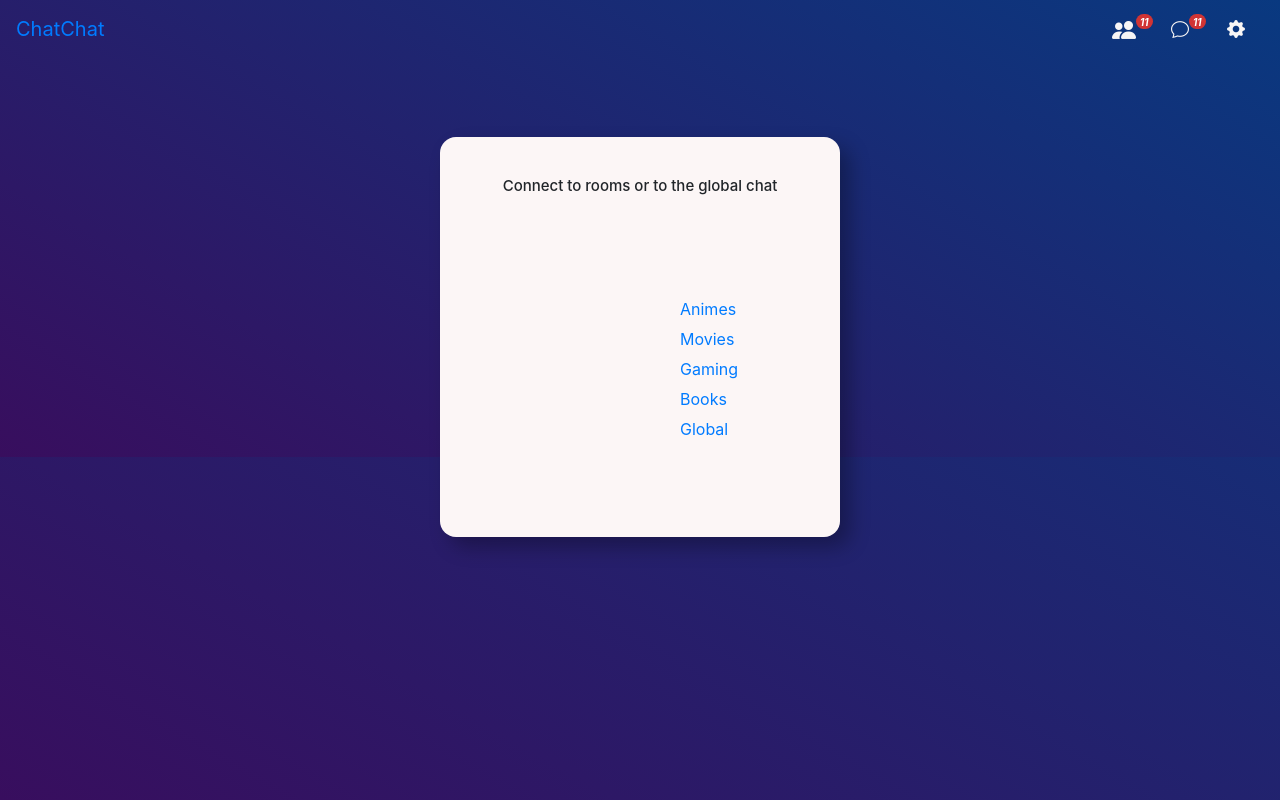
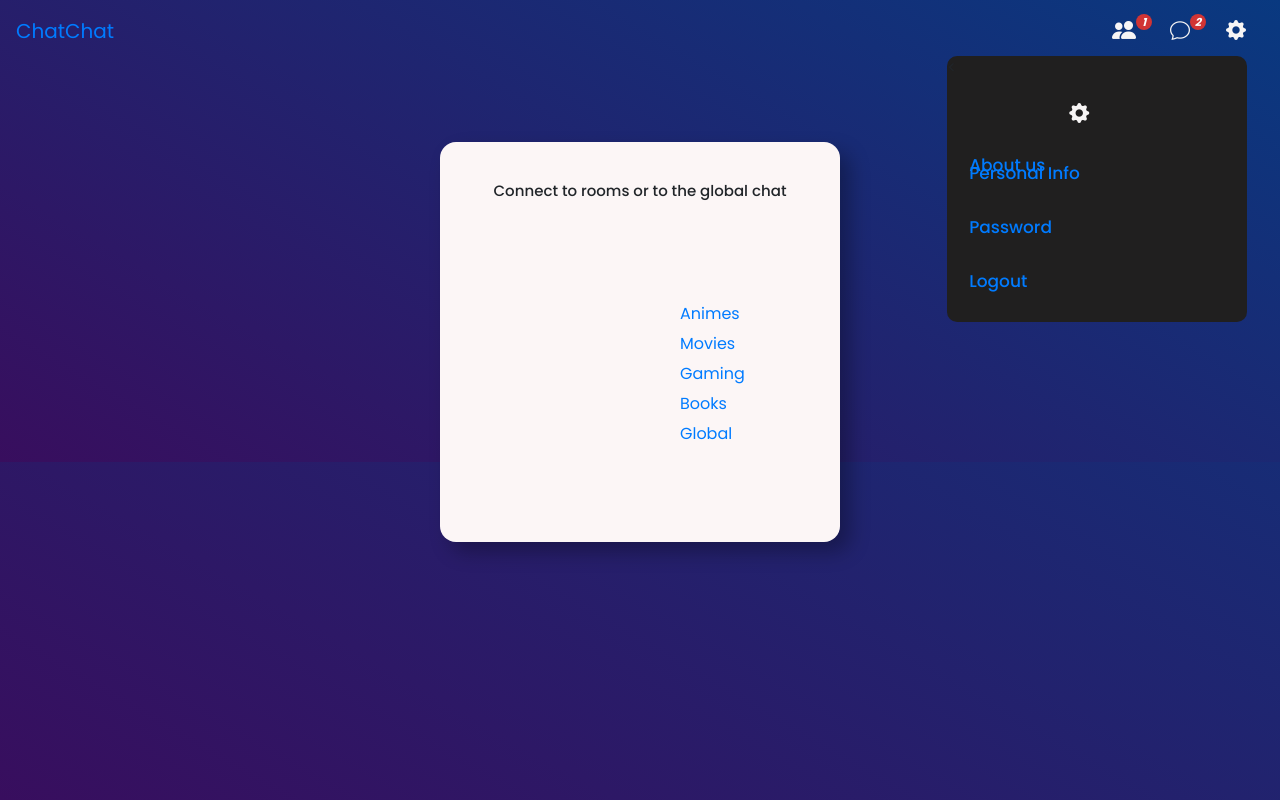
Before and after one commit to FelippoDev/Flask-Chat, a Flask app: page / in a window 1280 px wide. Run offline with Flask 2, Linux system fonts and the light colour scheme; the visitor is signed in with stand-in values (Sample User, id 1); some libraries are stand-ins or nearby versions.

Commit message:
adding the style of the index page

```diff
--- a/flaskChat/static/css/base.css
+++ b/flaskChat/static/css/base.css
@@ -1,3 +1,4 @@
+@import url('https://fonts.googleapis.com/css?family=Poppins:400,500,600,700&display=swap');
 @import url("//maxcdn.bootstrapcdn.com/font-awesome/4.7.0/css/font-awesome.min.css");
 
 @media (min-width: 992px) {
@@ -13,23 +14,27 @@
   .badge {
     color: white;
     top: -7px;
-    font-size: 10px;
-    border-radius: 10rem;
+    height: 16px;
+    width: 16px;
+    font-size: 11px;
+    border-radius: 50%;
     background-color: rgb(209, 52, 52);
     position: absolute;
     top: 1px;
+    justify-content: right;
+  }
 
-  }
 
   .bi {
     position: relative;
     color: rgb(247, 245, 245);
     display: block;
     width: 40px;
+    height: 40px;
     margin: 2px auto 4px auto;
     top: 3px;
     line-height: 24px;
-    font-size: 18px;
+    font-size: 20px;
     padding: 5px;
   }
 
@@ -38,26 +43,112 @@
     color: rgb(247, 245, 245);
     display: block;
     width: 40px;
+    height: 40px;
     margin: 2px auto 4px auto;
     top: 3px;
     line-height: 24px;
-    font-size: 18px;
+    font-size: 20px;
     background-color: #1b4d97;
-    border-radius: 10rem;
+    border-radius: 50%;
     padding: 5px;
+
   }
+
+  .bi:active {
+    background-color: black;
+  }
+
+
 
   #friends {
     font-size: 24px;
   }
 
+}
 
+
+.wrapper {
+  overflow: hidden;
+  position: absolute;
+  top: 90%;
+  left: 74%;
+  display: flex;
+  width: 300px;
+  background-color:rgb(32, 31, 31) ;
+  border-radius: 10px;
+  transition: all 0.3s ease;
+  display: block;
 }
+
+.wrapper ul{
+  width: 300px;
+  list-style: none;
+  padding: 10px 0px 0px 0px;
+  transition: all 0.3s ease;
+}
+
+.wrapper ul li {
+  padding: 0px 10px;
+  list-style: none;
+  line-height: 55px;
+  display: flex;
+}
+
+.wrapper a {
+  text-decoration: none;
+  font-weight: 500;
+  margin: 2px;
+  align-items: center;
+  font-size: 17px;
+  width: 250px;
+  height: 50px;
+  padding: 0px 10px;
+  display: inline-block;
+  /* background-color: rgba(55, 55, 70, 0.822); */
+  border-radius: 10px;
+}
+
+.wrapper a:hover {
+  background-color: rgba(55, 55, 70, 0.822);
+}
+
+
+
 /* ENDING NAV BAR */
+*{
+  margin: 0;
+  padding: 0;
+  box-sizing: border-box;
+  user-select: none;
+  font-family: 'Poppins', sans-serif;
+}
+
 
 html, body {
   min-height: 100%;
   background: linear-gradient(30deg, #380e5e, #093980);
+}
+
+button {
+  background: none;
+	color: inherit;
+	border: none;
+	padding: 0;
+	font: inherit;
+	cursor: pointer;
+	outline: inherit;
+}
+
+button:focus{
+  background: none;
+	color: inherit;
+	border: none;
+	padding: 0;
+  margin: 0;
+	font: inherit;
+	cursor: pointer;
+	outline: inherit;
+
 }
 
 .container {
--- a/flaskChat/static/css/global.css
+++ b/flaskChat/static/css/global.css
@@ -37,6 +37,7 @@ html, body {
   }
 
   .messages {
+    overflow: scroll;
     width: 600px;
     height: 400px;
     margin: 20px 0;
--- a/flaskChat/templates/base.html
+++ b/flaskChat/templates/base.html
@@ -15,29 +15,23 @@
 <nav class="navbar navbar-icon-top navbar-expand-lg">
     <a class="navbar-brand" href="#">ChatChat</a>
     <div class="collapse navbar-collapse" id="navbarSupportedContent">
-      <ul class="navbar-nav mr-auto">
-      </ul>
+      <ul class="navbar-nav mr-auto"></ul>
       <ul class="navbar-nav">
         <li class="nav-item">
-          <a class="nav-link" href="#friends">
-            <i class="bi bi-people-fill" id="friends">
-              <span class="badge badge-success">11</span>
-            </i>
-          </a>
+          <button class="nav-link" href="#friends"><i class="bi bi-people-fill" id="friends"><span class="badge badge-success">1</span></i></button>
         </li>
-        <li class="nav-item">
-          <a class="nav-link" href="#message">
-            <i class="bi bi-chat">
-              <span class="badge badge-info">11</span>
-            </i>
-          </a>
-        </li>
-        <li class="nav-item">
-          <a class="nav-link" href="#settings">
-            <i class="bi bi-gear-fill"></i>
-          </a>
-        </li>
+        <li class="nav-item"><button class="nav-link" href="#message"><i class="bi bi-chat"><span class="badge badge-info">2</span></i></button></li>
+        <li class="nav-item"><button class="nav-link" href="#setting"><i class="bi bi-gear-fill" id="setting"></i></button></li>
       </ul>
+      <div class="tooltip"></div>
+      <div class="wrapper">
+        <<ul class="dp-menu">
+          <li><a href="#about"><i class="bi bi-gear-fill" id="setting"></i>About us</a></li>
+          <li><a href="#personal_info">Personal Info</a></li>
+          <li><a href="#password">Password</a></li>
+          <li><a href="#logout">Logout</a></li>
+        </ul>
+      </div>
     </div>
   </nav>
   {% block body %}
```
Also changed, not shown: flaskChat/static/css/dropdown.css (added, +123 -0 lines), flaskChat/templates/dropdown.html (added, +179 -0 lines).
